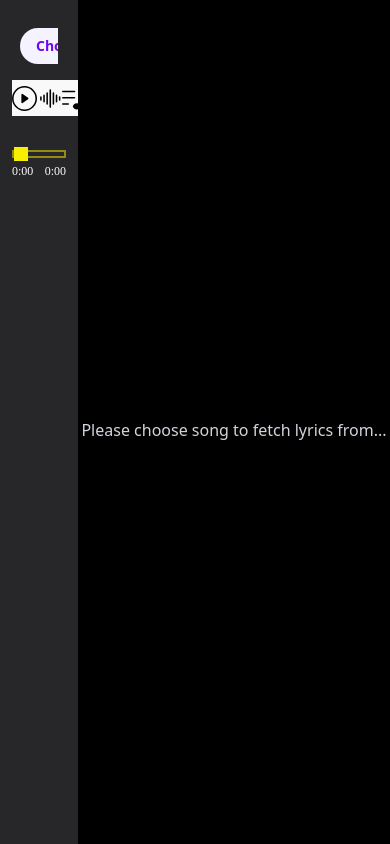
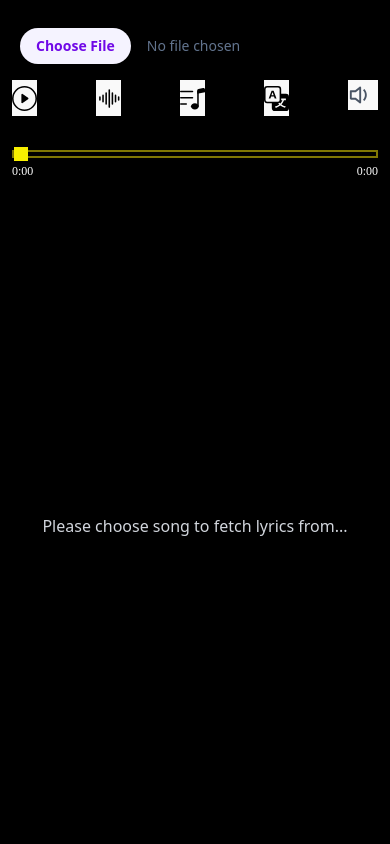
Before and after one commit to kelishrestha/lyrics-viewer, a React (Vite) app: page / in a window 390 px wide. Built offline with nearby package versions, Linux system fonts and the light colour scheme; no server answers; a web font is replaced by a local one.

Commit message:
ui: make responsive ui upto mobile devices

```diff
--- a/src/App.tsx
+++ b/src/App.tsx
@@ -177,9 +177,15 @@ export default function App() {
   const rawLyrics = songResponse?.raw_lyrics
 
   return (
-    <main className="grid grid-cols-5 h-lvh w-lvw">
+    <main className="flex flex-col md:grid md:grid-cols-5 h-lvh w-lvw overflow-hidden">
       {/* Search form starts */}
-      <section key="lyrics-search" className="bg-zinc-800 p-3 h-dvh overflow-y-auto">
+      <section
+        key="lyrics-search"
+        className="
+        md:bg-zinc-800 p-3 w-full h-auto max-h-[40vh] md:max-h-none md:h-full md:col-span-2 lg:col-span-1 overflow-y-auto shrink-0 z-10 shadow-md md:shadow-none
+        bg-black
+        "
+      >
         <AudioPlayer
           audioRef={audioRef}
           artist={artist}
@@ -226,19 +232,19 @@ export default function App() {
       {/* Search form ends */}
 
       {/* Lyrics section starts */}
-      <section key="lyrics-viewer" className="col-span-4">
+      <section key="lyrics-viewer" className="flex-1 md:col-span-3 lg:col-span-4 overflow-hidden relative">
         { isFetchingLyrics && <Loader status={songResponse.status} /> }
         { !isFetchingLyrics && (
           <>
             {/* Inline Lyrics View (Optional, MVP Debug View) */}
             { rawLyrics && (
-              <div className="flex w-full h-full relative">
+              <div className="flex flex-col lg:flex-row w-full h-full relative">
                 {/* Floating Karaoke Overlay */}
-                <div className={`flex items-center justify-center transition-all duration-300 ease-in-out h-full ${showFullLyrics ? 'w-1/2' : 'w-full'}`}>
+                <div className={`flex items-center justify-center transition-all duration-300 ease-in-out ${showFullLyrics ? 'h-1/2 w-full lg:h-full lg:w-1/2' : 'h-full w-full'}`}>
                   <FloatingLyrics lyrics={songResponse?.lyrics || []} audioRef={audioRef} />
                 </div>
                 { showFullLyrics && (
-                  <div className="w-1/2 h-full">
+                  <div className="w-full h-1/2 lg:w-1/2 lg:h-full border-t lg:border-t-0 lg:border-l border-white/10">
                     <ScrollingContent lyrics={rawLyrics || ""} showContent={showFullLyrics} />
                   </div>
                 )}
--- a/src/player/AudioPlayer.tsx
+++ b/src/player/AudioPlayer.tsx
@@ -188,7 +188,7 @@ export default function AudioPlayer({
           setIsPlaying(false)
         }}
       ></audio>
-      <div className="flex flex-row justify-between pb-2">
+      <div className="flex flex-row flex-wrap justify-between pb-2 gap-2">
         <PlayButton isPlaying={isPlaying} toggleIsPlaying={handlePlayPause} isDisabled={iconDisabled} />
         <button
           aria-label="Visualizer"
--- a/src/ui/ScrollingContent.tsx
+++ b/src/ui/ScrollingContent.tsx
@@ -11,7 +11,7 @@ export default function ScrollingContent({ lyrics, showContent = false } : { lyr
 
   return (
     <>
-      <div ref={containerRef} className="h-dvh overflow-y-auto relative">
+      <div ref={containerRef} className="h-full overflow-y-auto relative">
         <motion.div
           id="scroll-indicator"
           style={{
--- a/src/viewer/FloatingLyrics.tsx
+++ b/src/viewer/FloatingLyrics.tsx
@@ -35,7 +35,7 @@ export function FloatingLyrics({
   }, [lyrics, audioRef]);
 
   return (
-    <div className="pointer-events-none relative inset-0 flex items-center justify-center px-4 w-full h-100vh">
+    <div className="pointer-events-none relative inset-0 flex items-center justify-center px-4 w-full h-full">
       <div
         className="
           bg-gray-800/80 backdrop-blur-md
--- a/src/viewer/SongDetail.tsx
+++ b/src/viewer/SongDetail.tsx
@@ -18,7 +18,7 @@ export function SongDetail({ song, artist, title }: { song: SongDetailType, arti
   const albumCoverImage = song.album?.cover_art_url || coverUrl
 
   return (
-    <section className="m-1 rounded-2xl bg-linear-to-r from-sky-500 to-indigo-500 p-6">
+    <section className="m-1 rounded-2xl bg-linear-to-r from-sky-500 to-indigo-500 p-6 md:block hidden">
       <img
         src={albumCoverImage} alt={song.album?.name}
         className="w-full h-full rounded-md"/>
```
